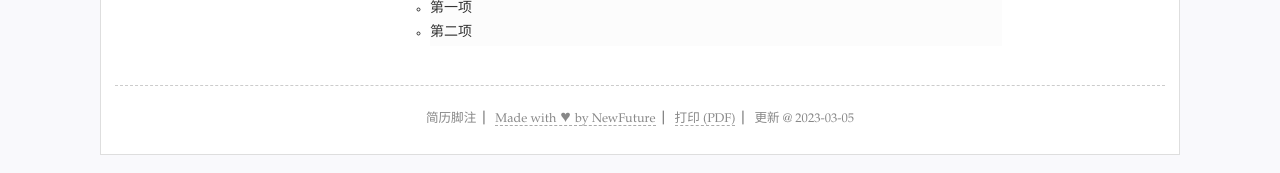
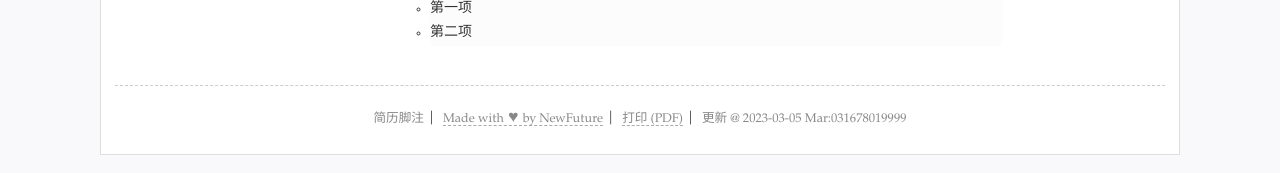
Before and after one commit to kennykong/resume, a Jekyll site: the page built from index.html, in a window 1280 px wide. Shown: the part 1187-1360 px from the top of the page. Built offline with Jekyll 4.4.1, drawn with Linux system fonts in a browser that asks for light colours; part of the change alters nothing that is shown.

```diff
--- a/_layouts/resume.html
+++ b/_layouts/resume.html
@@ -179,7 +179,7 @@ layout: default
       {% case data.lang %}
         {% when 'zh' %}
           <li class="pc-only" ><a href="javascript:window.print()">打印 (PDF)</a></li>
-          <li>更新 @ {{ page.date | default: site.time | date: '%Y-%m-%d'}}</li>
+          <li>更新 @ {{ page.date | default: site.time | date: '%Y-%m-%d %h:%m%s'}}</li>
         {% when 'en' %}
           <li class="pc-only" ><a href="javascript:window.print()">Print (PDF)</a></li>
           <li>Last edit @ {{ page.date | default: site.time | date: '%B %d, %Y'}}</li>
```
